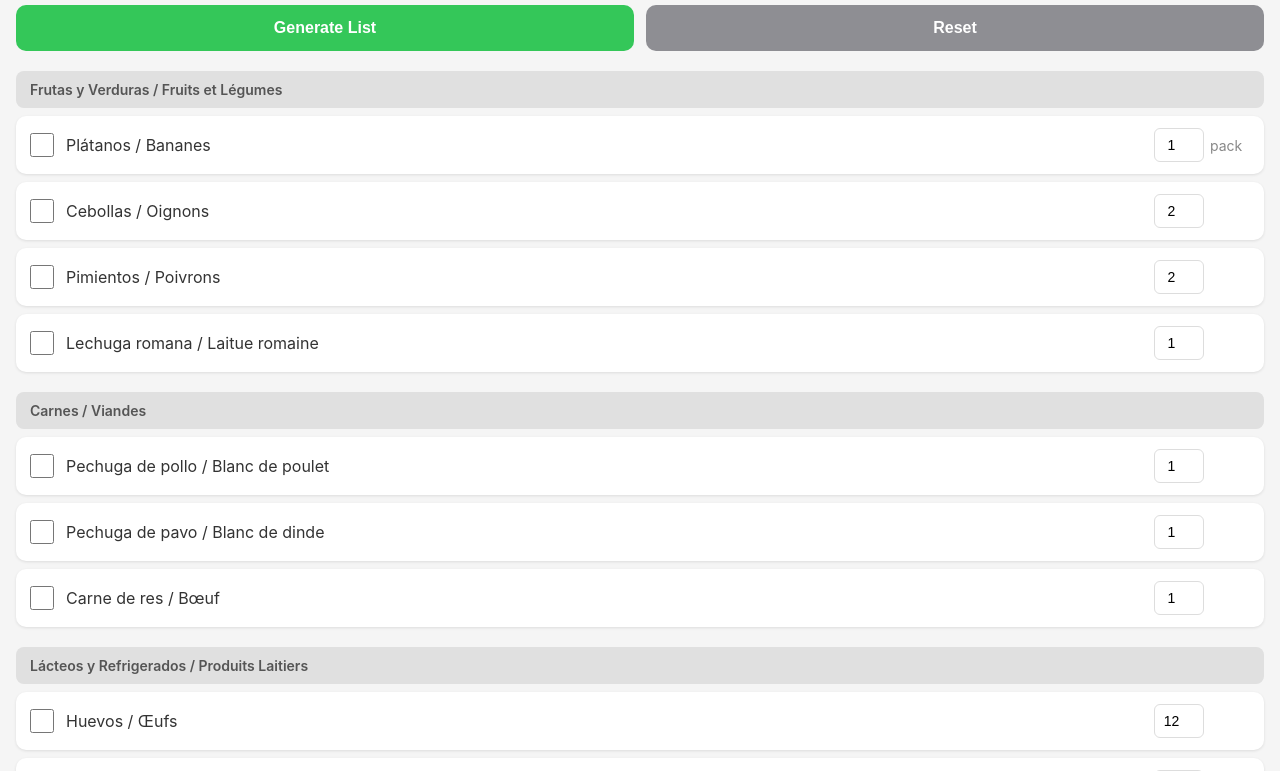
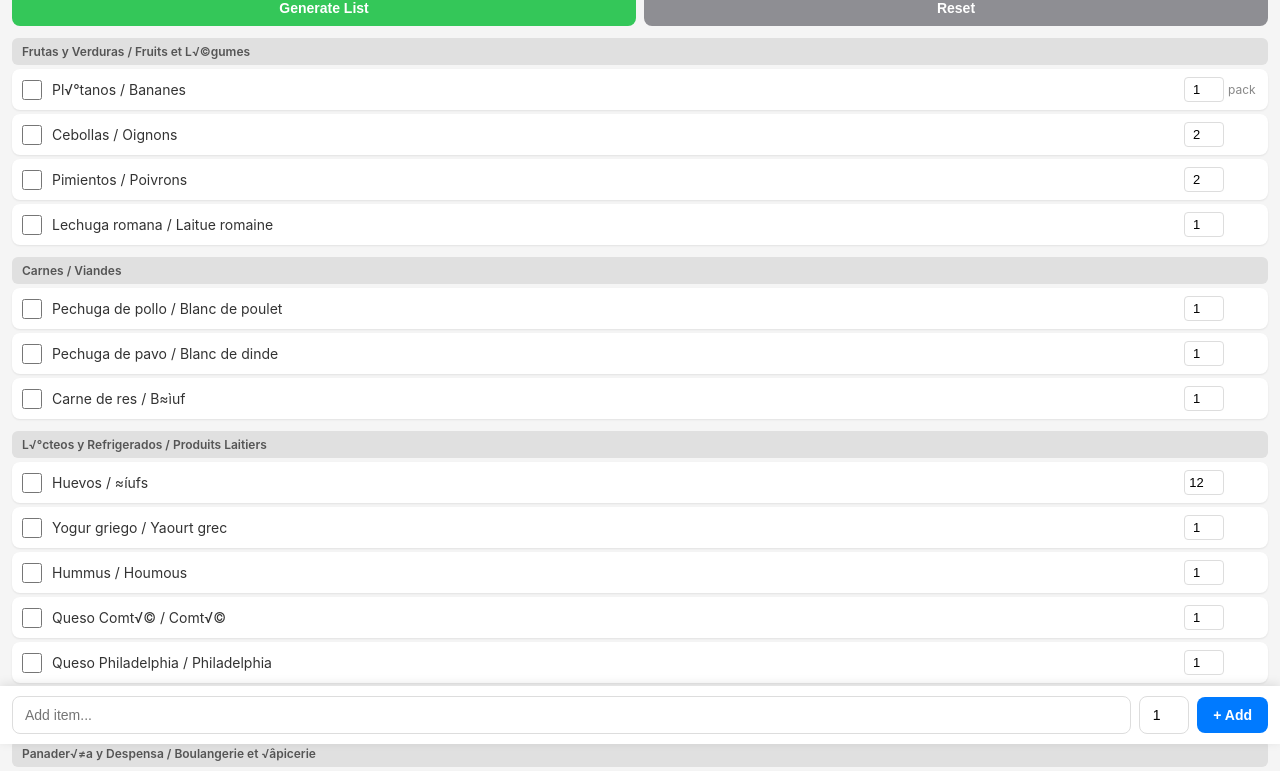
Before and after one commit to 9gcorrales/shopping-list, a plain HTML site: page index.html in a window 1280 px wide. Shown: the part 56-827 px from the top of the page. Drawn offline with Linux system fonts and the light colour scheme.

Commit message:
Refactor styles and enhance shopping list features
Updated styles and layout for various elements in the shopping list application. Added functionality for custom item deletion and improved item rendering logic.

```diff
--- a/index.html
+++ b/index.html
@@ -16,29 +16,29 @@
         body {
             font-family: -apple-system, BlinkMacSystemFont, 'Segoe UI', Roboto, Oxygen, Ubuntu, sans-serif;
             background-color: #f5f5f5;
-            padding: 16px;
-            padding-bottom: 100px;
+            padding: 12px;
+            padding-bottom: 80px;
         }
 
         h1 {
             text-align: center;
-            font-size: 24px;
-            margin-bottom: 16px;
+            font-size: 20px;
+            margin-bottom: 10px;
             color: #333;
         }
 
         .button-container {
             display: flex;
-            gap: 12px;
-            margin-bottom: 20px;
+            gap: 8px;
+            margin-bottom: 12px;
         }
 
         .btn {
             flex: 1;
-            padding: 14px 20px;
+            padding: 10px 16px;
             border: none;
-            border-radius: 10px;
-            font-size: 16px;
+            border-radius: 8px;
+            font-size: 14px;
             font-weight: 600;
             cursor: pointer;
             transition: opacity 0.2s;
@@ -59,62 +59,77 @@
         }
 
         .category {
-            margin-bottom: 20px;
+            margin-bottom: 12px;
         }
 
         .category-header {
             background-color: #e0e0e0;
-            padding: 10px 14px;
-            border-radius: 8px;
+            padding: 6px 10px;
+            border-radius: 6px;
             font-weight: 600;
-            font-size: 14px;
+            font-size: 12px;
             color: #555;
-            margin-bottom: 8px;
+            margin-bottom: 4px;
         }
 
         .item {
             display: flex;
             align-items: center;
             background-color: white;
-            padding: 12px 14px;
-            border-radius: 10px;
-            margin-bottom: 8px;
-            box-shadow: 0 1px 3px rgba(0,0,0,0.1);
+            padding: 8px 10px;
+            border-radius: 8px;
+            margin-bottom: 4px;
+            box-shadow: 0 1px 2px rgba(0,0,0,0.08);
         }
 
         .item input[type="checkbox"] {
-            width: 24px;
-            height: 24px;
-            margin-right: 12px;
+            width: 20px;
+            height: 20px;
+            margin-right: 10px;
             cursor: pointer;
             accent-color: #34C759;
         }
 
         .item-name {
             flex: 1;
-            font-size: 16px;
+            font-size: 14px;
             color: #333;
         }
 
         .item-quantity {
             display: flex;
             align-items: center;
-            gap: 6px;
+            gap: 4px;
         }
 
         .item-quantity input {
-            width: 50px;
-            padding: 8px;
+            width: 40px;
+            padding: 4px;
             border: 1px solid #ddd;
-            border-radius: 6px;
-            font-size: 14px;
+            border-radius: 4px;
+            font-size: 13px;
             text-align: center;
         }
 
         .item-unit {
-            font-size: 14px;
+            font-size: 12px;
             color: #888;
-            min-width: 40px;
+            min-width: 30px;
+        }
+
+        .delete-btn {
+            background: none;
+            border: none;
+            color: #ff3b30;
+            font-size: 18px;
+            cursor: pointer;
+            padding: 0 4px;
+            margin-left: 6px;
+            opacity: 0.7;
+        }
+
+        .delete-btn:hover {
+            opacity: 1;
         }
 
         .modal-overlay {
@@ -192,8 +207,54 @@
         .empty-message {
             text-align: center;
             color: #888;
-            padding: 20px;
+            padding: 10px;
             font-style: italic;
+            font-size: 13px;
+        }
+
+        .add-item-section {
+            position: fixed;
+            bottom: 0;
+            left: 0;
+            right: 0;
+            background: white;
+            padding: 10px 12px;
+            box-shadow: 0 -2px 10px rgba(0,0,0,0.1);
+            display: flex;
+            gap: 8px;
+            align-items: center;
+        }
+
+        .add-item-section input[type="text"] {
+            flex: 1;
+            padding: 10px 12px;
+            border: 1px solid #ddd;
+            border-radius: 8px;
+            font-size: 14px;
+        }
+
+        .add-item-section input[type="number"] {
+            width: 50px;
+            padding: 10px 8px;
+            border: 1px solid #ddd;
+            border-radius: 8px;
+            font-size: 14px;
+            text-align: center;
+        }
+
+        .btn-add {
+            background-color: #007AFF;
+            color: white;
+            padding: 10px 16px;
+            border: none;
+            border-radius: 8px;
+            font-size: 14px;
+            font-weight: 600;
+            cursor: pointer;
+        }
+
+        .btn-add:active {
+            opacity: 0.8;
         }
     </style>
 </head>
@@ -206,6 +267,12 @@
     </div>
 
     <div id="shopping-list"></div>
+
+    <div class="add-item-section">
+        <input type="text" id="new-item-name" placeholder="Add item..." />
+        <input type="number" id="new-item-qty" value="1" min="1" />
+        <button class="btn-add" onclick="addCustomItem()">+ Add</button>
+    </div>
 
     <div class="modal-overlay" id="modal">
         <div class="modal">
@@ -223,9 +290,9 @@
         const shoppingData = [
             {
                 categoryEs: "Frutas y Verduras",
-                categoryFr: "Fruits et Légumes",
+                categoryFr: "Fruits et L√©gumes",
                 items: [
-                    { es: "Plátanos", fr: "Bananes", qty: 1, unit: "pack" },
+                    { es: "Pl√°tanos", fr: "Bananes", qty: 1, unit: "pack" },
                     { es: "Cebollas", fr: "Oignons", qty: 2, unit: "" },
                     { es: "Pimientos", fr: "Poivrons", qty: 2, unit: "" },
                     { es: "Lechuga romana", fr: "Laitue romaine", qty: 1, unit: "" }
@@ -237,24 +304,24 @@
                 items: [
                     { es: "Pechuga de pollo", fr: "Blanc de poulet", qty: 1, unit: "" },
                     { es: "Pechuga de pavo", fr: "Blanc de dinde", qty: 1, unit: "" },
-                    { es: "Carne de res", fr: "Bœuf", qty: 1, unit: "" }
+                    { es: "Carne de res", fr: "B≈ìuf", qty: 1, unit: "" }
                 ]
             },
             {
-                categoryEs: "Lácteos y Refrigerados",
+                categoryEs: "L√°cteos y Refrigerados",
                 categoryFr: "Produits Laitiers",
                 items: [
-                    { es: "Huevos", fr: "Œufs", qty: 12, unit: "" },
+                    { es: "Huevos", fr: "≈íufs", qty: 12, unit: "" },
                     { es: "Yogur griego", fr: "Yaourt grec", qty: 1, unit: "" },
                     { es: "Hummus", fr: "Houmous", qty: 1, unit: "" },
-                    { es: "Queso Comté", fr: "Comté", qty: 1, unit: "" },
+                    { es: "Queso Comt√©", fr: "Comt√©", qty: 1, unit: "" },
                     { es: "Queso Philadelphia", fr: "Philadelphia", qty: 1, unit: "" },
                     { es: "Queso parmesano", fr: "Parmesan", qty: 1, unit: "" }
                 ]
             },
             {
-                categoryEs: "Panadería y Despensa",
-                categoryFr: "Boulangerie et Épicerie",
+                categoryEs: "Panader√≠a y Despensa",
+                categoryFr: "Boulangerie et √âpicerie",
                 items: [
                     { es: "Pan de molde", fr: "Pain de mie", qty: 1, unit: "" },
                     { es: "Compota", fr: "Compote", qty: 1, unit: "" }
@@ -262,13 +329,19 @@
             },
             {
                 categoryEs: "Cocina y Limpieza",
-                categoryFr: "Cuisine et Ménage",
+                categoryFr: "Cuisine et M√©nage",
                 items: []
             },
             {
-                categoryEs: "Lavandería y Baño",
+                categoryEs: "Lavander√≠a y Ba√±o",
                 categoryFr: "Lessive et Salle de bain",
                 items: []
+            },
+            {
+                categoryEs: "Otros",
+                categoryFr: "Autres",
+                items: [],
+                isCustomCategory: true
             }
         ];
 
@@ -285,10 +358,15 @@
                 header.textContent = `${category.categoryEs} / ${category.categoryFr}`;
                 categoryDiv.appendChild(header);
 
-                if (category.items.length === 0) {
+                if (category.items.length === 0 && !category.isCustomCategory) {
                     const emptyMsg = document.createElement('div');
                     emptyMsg.className = 'empty-message';
                     emptyMsg.textContent = 'No items yet';
+                    categoryDiv.appendChild(emptyMsg);
+                } else if (category.items.length === 0 && category.isCustomCategory) {
+                    const emptyMsg = document.createElement('div');
+                    emptyMsg.className = 'empty-message';
+                    emptyMsg.textContent = 'Add items below';
                     categoryDiv.appendChild(emptyMsg);
                 } else {
                     category.items.forEach((item, itemIndex) => {
@@ -307,7 +385,7 @@
                         const nameLabel = document.createElement('label');
                         nameLabel.className = 'item-name';
                         nameLabel.htmlFor = checkbox.id;
-                        nameLabel.textContent = `${item.es} / ${item.fr}`;
+                        nameLabel.textContent = item.custom ? item.es : `${item.es} / ${item.fr}`;
 
                         const qtyDiv = document.createElement('div');
                         qtyDiv.className = 'item-quantity';
@@ -323,7 +401,7 @@
 
                         const unitSpan = document.createElement('span');
                         unitSpan.className = 'item-unit';
-                        unitSpan.textContent = item.unit;
+                        unitSpan.textContent = item.unit || '';
 
                         qtyDiv.appendChild(qtyInput);
                         qtyDiv.appendChild(unitSpan);
@@ -331,6 +409,14 @@
                         itemDiv.appendChild(checkbox);
                         itemDiv.appendChild(nameLabel);
                         itemDiv.appendChild(qtyDiv);
+
+                        if (item.custom) {
+                            const deleteBtn = document.createElement('button');
+                            deleteBtn.className = 'delete-btn';
+                            deleteBtn.textContent = '√ó';
+                            deleteBtn.onclick = () => deleteItem(catIndex, itemIndex);
+                            itemDiv.appendChild(deleteBtn);
+                        }
 
                         categoryDiv.appendChild(itemDiv);
                     });
@@ -351,7 +437,8 @@
                     output += `${category.categoryEs}:\n`;
                     checkedItems.forEach(item => {
                         const qtyStr = item.unit ? `${item.qty} ${item.unit}` : item.qty;
-                        output += `- ${item.es} / ${item.fr} (${qtyStr})\n`;
+                        const itemName = item.custom ? item.es : `${item.es} / ${item.fr}`;
+                        output += `- ${itemName} (${qtyStr})\n`;
                     });
                     output += '\n';
                 }
@@ -390,6 +477,37 @@
             renderList();
         }
 
+        function addCustomItem() {
+            const nameInput = document.getElementById('new-item-name');
+            const qtyInput = document.getElementById('new-item-qty');
+            const name = nameInput.value.trim();
+            const qty = parseInt(qtyInput.value) || 1;
+
+            if (!name) return;
+
+            const otrosCategory = shoppingData.find(cat => cat.isCustomCategory);
+            if (otrosCategory) {
+                otrosCategory.items.push({
+                    es: name,
+                    fr: name,
+                    qty: qty,
+                    unit: '',
+                    checked: true,
+                    custom: true
+                });
+                saveState();
+                renderList();
+                nameInput.value = '';
+                qtyInput.value = '1';
+            }
+        }
+
+        function deleteItem(catIndex, itemIndex) {
+            shoppingData[catIndex].items.splice(itemIndex, 1);
+            saveState();
+            renderList();
+        }
+
         function saveState() {
             localStorage.setItem('shoppingList', JSON.stringify(shoppingData));
         }
@@ -400,6 +518,9 @@
                 const savedData = JSON.parse(saved);
                 savedData.forEach((savedCat, catIndex) => {
                     if (shoppingData[catIndex]) {
+                        if (savedCat.isCustomCategory && shoppingData[catIndex].isCustomCategory) {
+                            shoppingData[catIndex].items = savedCat.items || [];
+                        } else {
                             savedCat.items.forEach((savedItem, itemIndex) => {
                                 if (shoppingData[catIndex].items[itemIndex]) {
                                     shoppingData[catIndex].items[itemIndex].checked = savedItem.checked;
@@ -407,9 +528,15 @@
                                 }
                             });
                         }
+                    }
                 });
             }
         }
+
+        // Handle Enter key for adding items
+        document.getElementById('new-item-name').addEventListener('keypress', (e) => {
+            if (e.key === 'Enter') addCustomItem();
+        });
 
         // Initialize
         loadState();
```
Lines whose indentation alone changed are shown as unchanged.
